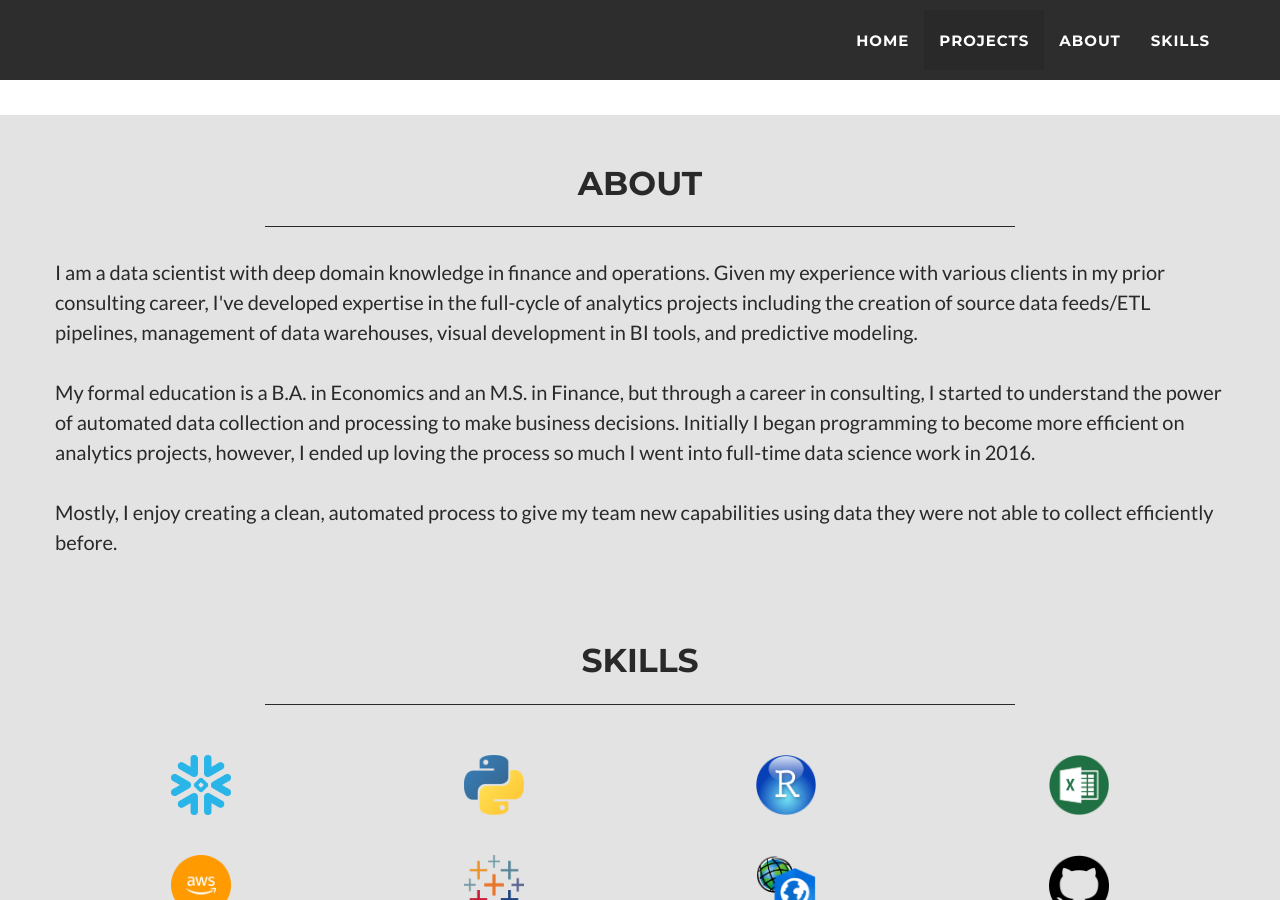
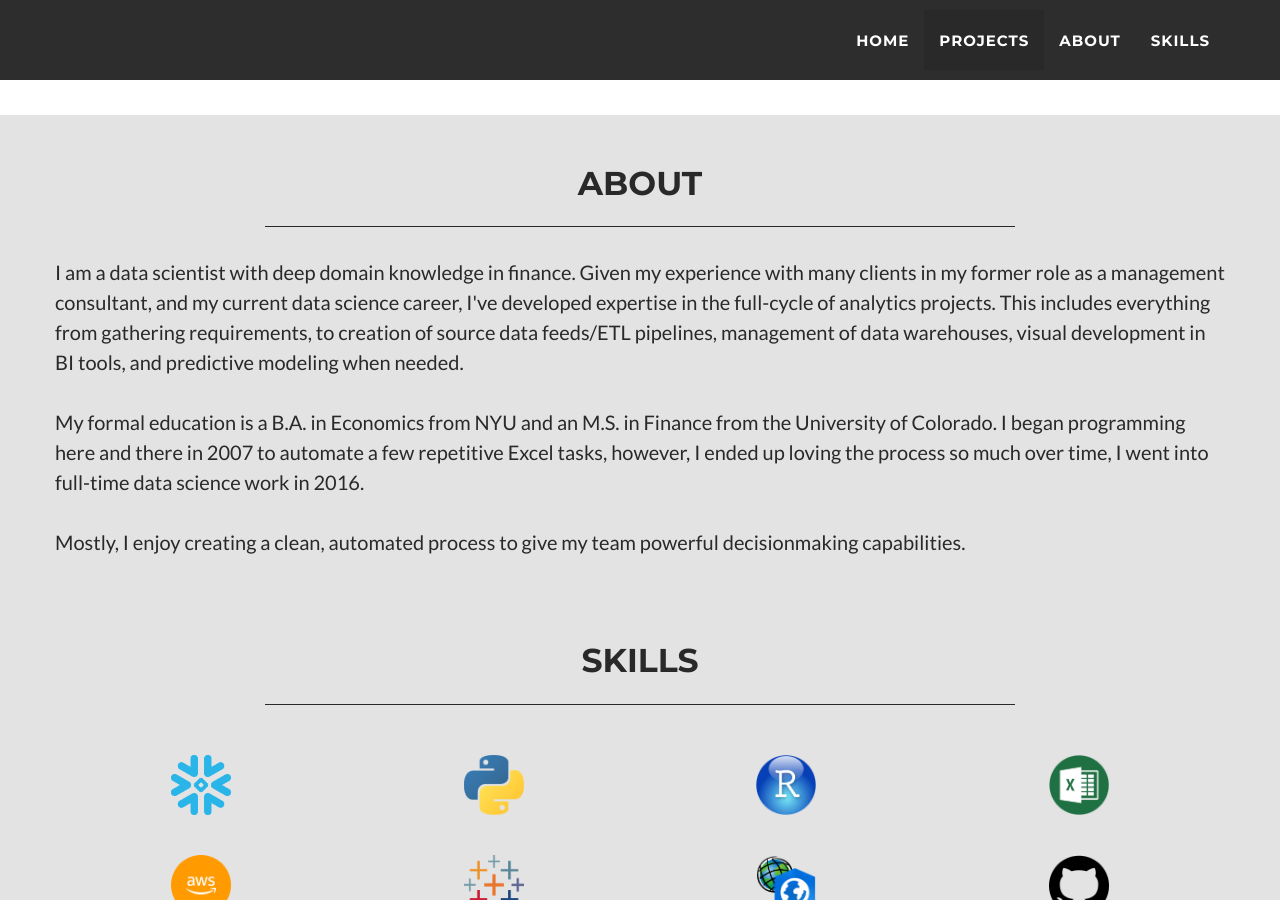
Before and after one commit to brf217/brf217.github.io, a Jekyll site: the page built from _posts/2014-07-18-project-1.markdown, in a window 1280 px wide and 900 px high, scrolled down 1301 px. Built offline with Jekyll 4.4.1, drawn with Linux system fonts in a browser that asks for light colours.

Commit message:
Update about.html

```diff
--- a/_includes/about.html
+++ b/_includes/about.html
@@ -8,18 +8,15 @@
       </div>
     </div>
     <div class="row">
-        <p>I am a data scientist with deep domain knowledge in finance and operations. Given
-        my experience with various clients in my prior consulting career, I've developed expertise in the full-cycle of analytics projects including the
-        creation of source data feeds/ETL pipelines, management of data warehouses, visual development in BI tools, and predictive modeling.
+        <p>I am a data scientist with deep domain knowledge in finance. Given
+        my experience with many clients in my former role as a management consultant, and my current data science career, I've developed expertise in the full-cycle of analytics projects. This includes everything from
+        gathering requirements, to creation of source data feeds/ETL pipelines, management of data warehouses, visual development in BI tools, and predictive modeling when needed.
       </div>
       <div class="row">
-        <p>My formal education is a B.A. in Economics and an M.S. in Finance, but through a career in
-          consulting, I started to understand the power of automated data collection and processing to make business decisions.
-          Initially I began programming to become more efficient on analytics projects,
-          however, I ended up loving the process so much I went into full-time data science work in 2016.</p>
+        <p>My formal education is a B.A. in Economics from NYU and an M.S. in Finance from the University of Colorado.
+         I began programming here and there in 2007 to automate a few repetitive Excel tasks, however, I ended up loving the process so much over time, I went into full-time data science work in 2016.</p>
 
-         <p>Mostly, I enjoy creating a clean, automated process to give my team new capabilities using data they were not able to collect
-         efficiently before.</p>
+         <p>Mostly, I enjoy creating a clean, automated process to give my team powerful decisionmaking capabilities.</p>
       </div>
     </div>
   </div>
```
